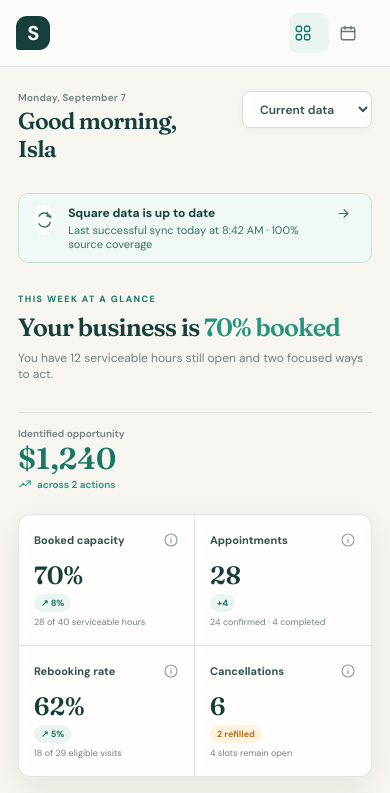
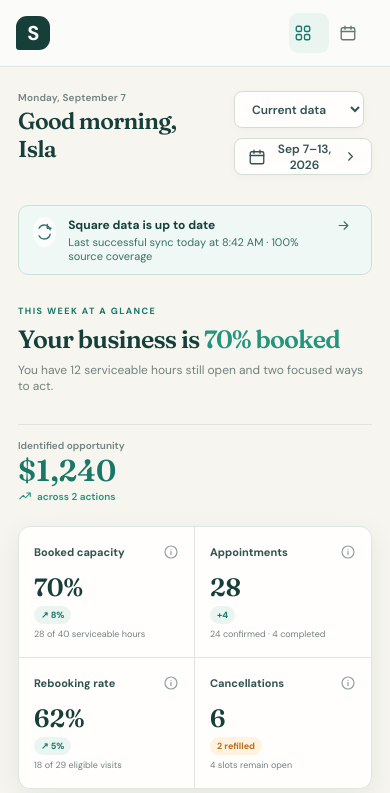
Before and after one commit to ivanovmrp/SessionScape, a Next.js app: page / in a window 390 px wide. Shown: the top 793 px of the page. Built offline with nearby package versions, Linux system fonts and the light colour scheme.

Commit message:
fix(responsive): keep practice controls visible

```diff
--- a/app/globals.css
+++ b/app/globals.css
@@ -285,7 +285,7 @@ footer { display: flex; justify-content: space-between; padding: 28px 2px 0; col
 }
 
 @media (max-width: 520px) {
-  .topbar h1 { font-size: 23px; }.topbar p { font-size: 10px; }.date-button { display: none; }.scenario-control select { width: 130px; }
+  .topbar h1 { font-size: 23px; }.topbar p { font-size: 10px; }.date-button { display: flex; }.scenario-control select { width: 130px; }
   .summary-heading { display: grid; padding-top: 30px; }.opportunity-total { border-left: 0; border-top: 1px solid var(--line); padding: 14px 0 0; }
   .metric-grid { grid-template-columns: 1fr 1fr; }.metric-card { padding: 17px 15px; }.metric-card > strong { font-size: 25px; }.metric-change { position: static; width: max-content; margin-top: 4px; }
   .panel { padding: 20px 17px; }.setup-steps { grid-template-columns: 1fr; }.guided-action-bar { flex-wrap: wrap; }.capacity-visual { gap: 18px; }.donut { width: 114px; height: 114px; }.donut::before { width: 80px; height: 80px; }
```
Also changed, not shown: 2 other files (tests, documents, lock files or other folders).
